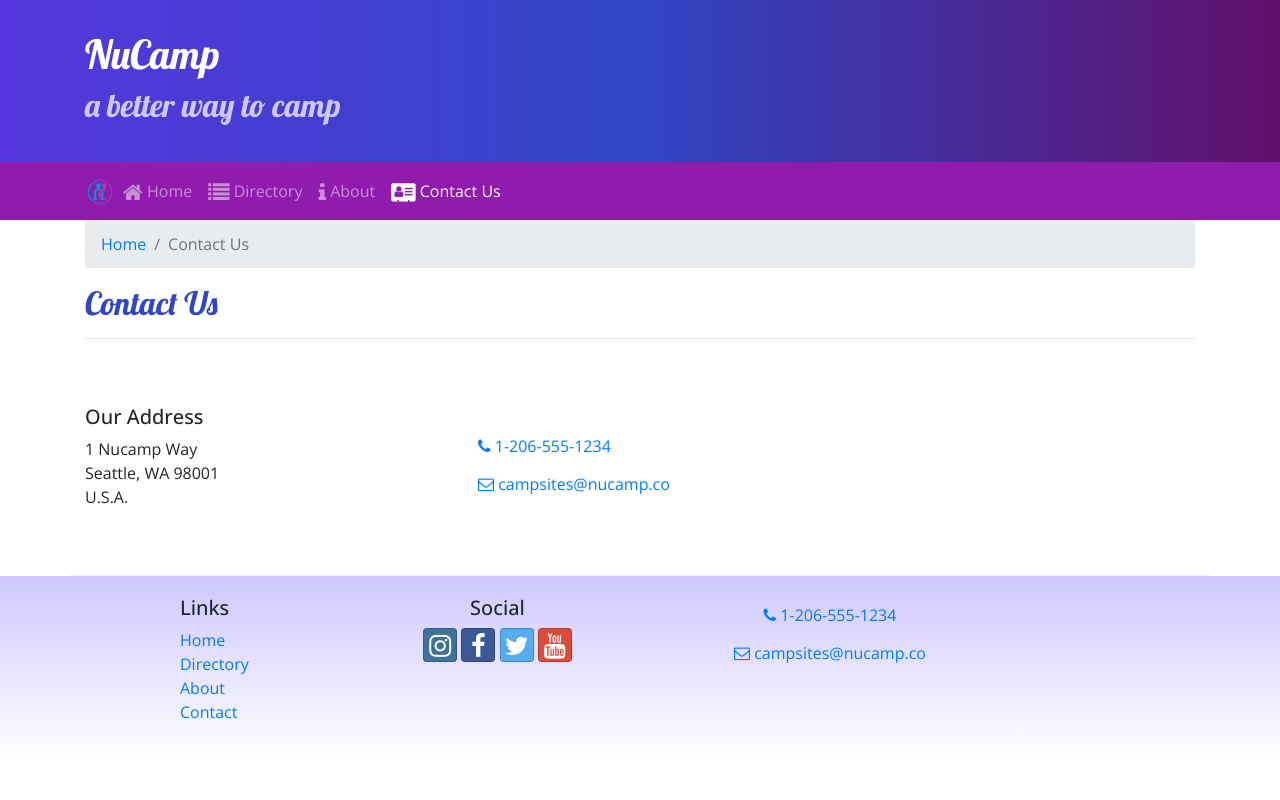
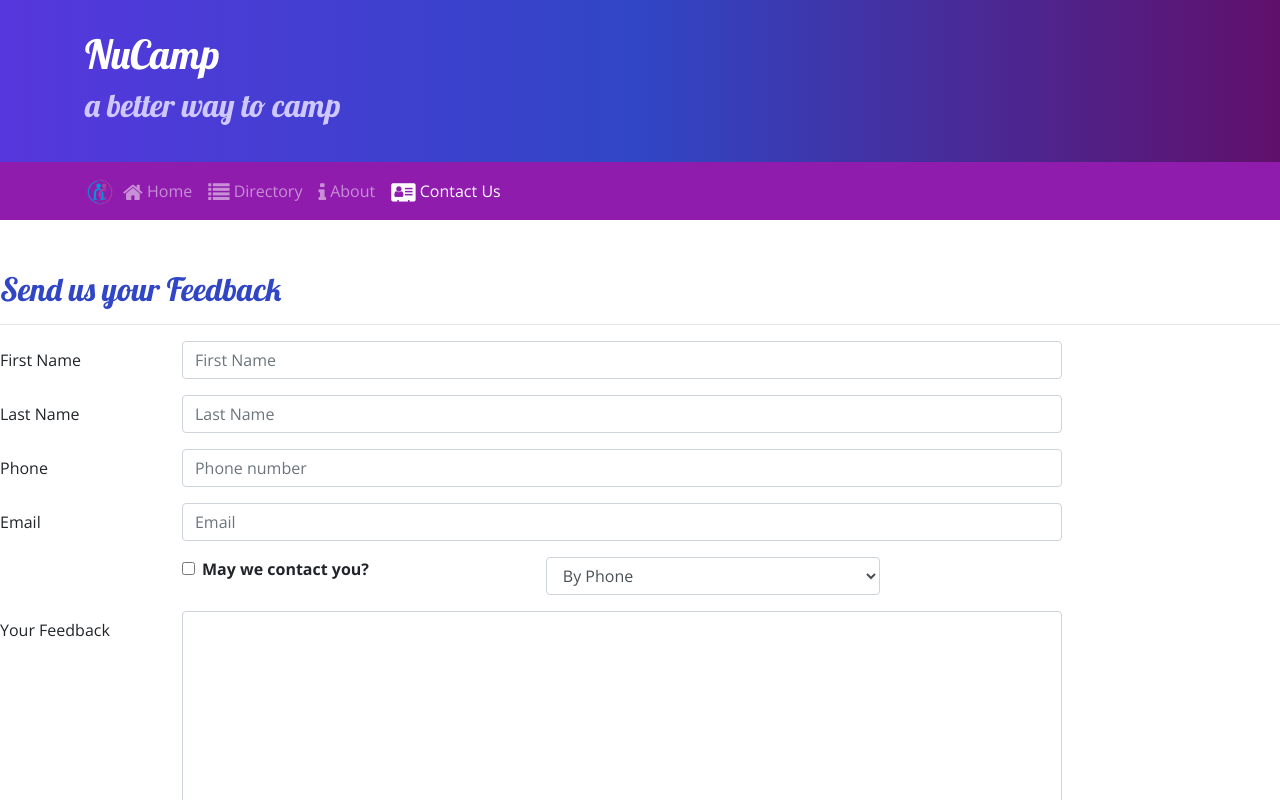
Before and after one commit to CharlesPCodes/Nucamp-React, a React (Create React App) app: page /contactus in a window 1280 px wide. Shown: the top 800 px of the page. Built offline with nearby package versions, Linux system fonts and the light colour scheme.

Commit message:
Forms + Form Validation

```diff
--- a/src/components/ContactComponent.js
+++ b/src/components/ContactComponent.js
@@ -1,42 +1,191 @@
-import React from 'react';
-import { Breadcrumb, BreadcrumbItem } from 'reactstrap';
+import React, {Component} from 'react';
+import { Breadcrumb, BreadcrumbItem, Button, Form, FormGroup, Label, Input, Col, FormFeedback  } from 'reactstrap';
 import { Link } from 'react-router-dom';
 
 
 // create function of Contact pass it props parm
-function Contact(props) {
-    return (
-        <div className="container">
-            <div className="row">
-                <div className="col">
-                    {/* create breadcrumb for easy nav */}
-                     <Breadcrumb>
-                        <BreadcrumbItem><Link to="/home">Home</Link></BreadcrumbItem>
-                        <BreadcrumbItem active>Contact Us</BreadcrumbItem>
-                    </Breadcrumb>
-                    <h2>Contact Us</h2>
-                    <hr />
-                </div>
-            </div>
+class Contact extends Component {
+    constructor(props) {
+        super(props);
 
-            <div className="row row-content align-items-center">
-                {/* Create page with the following */}
-                <div className="col-sm-4">
-                    <h5>Our Address</h5>
-                    <address>
-                        1 Nucamp Way<br />
-                        Seattle, WA 98001<br />
-                        U.S.A.
-                    </address>
-                </div>
-                <div className="col">
-                    {/* anchor tags with phone number and email */}
-                    <a role="button" className="btn btn-link" href="tel:+12065551234"><i className="fa fa-phone"></i> 1-206-555-1234</a><br />
-                    <a role="button" className="btn btn-link" href="mailto:fakeemail@fakeemail.co"><i className="fa fa-envelope-o"></i> campsites@nucamp.co</a>
-                </div>
-            </div>
+        this.state = {
+            firstName: '',
+            lastName: '',
+            phoneNum: '',
+            email: '',
+            agree: false,
+            contactType: 'By Phone',
+            feedback: '',
+            touched: {
+                firstName: false,
+                lastName: false,
+                phoneNum: false,
+                email: false
+            }
+        };
+
+        this.handleInputChange = this.handleInputChange.bind(this);
+        this.handleSubmit = this.handleSubmit.bind(this);
+    }
+
+    validate(firstName, lastName, phoneNum, email) {
+
+        const errors = {
+            firstName: '',
+            lastName: '',
+            phoneNum: '',
+            email: ''
+        };
+
+        if (this.state.touched.firstName) {
+            if (firstName.length < 2) {
+                errors.firstName = 'First name must be at least 2 characters.';
+            } else if (firstName.length > 15) {
+                errors.firstName = 'First name must be 15 or less characters.';
+            }
+        }
+
+        if (this.state.touched.lastName) {
+            if (lastName.length < 2) {
+                errors.lastName = 'Last name must be at least 2 characters.';
+            } else if (lastName.length > 15) {
+                errors.lastName = 'Last name must be 15 or less characters.';
+            }
+        }
+
+        const reg = /^\d+$/;
+        if (this.state.touched.phoneNum && !reg.test(phoneNum)) {
+            errors.phoneNum = 'The phone number should contain only numbers.';
+        }
+
+        if (this.state.touched.email && !email.includes('@')) {
+            errors.email = 'Email should contain a @';
+        }
+
+        return errors;
+    }
+
+    handleBlur = (field) => () => {
+        this.setState({
+            touched: {...this.state.touched, [field]: true}
+        });
+    }
+
+    handleInputChange(event) {
+        const target = event.target;
+        const value = target.type === 'checkbox' ? target.checked : target.value;
+        const name = target.name;
+
+        this.setState({
+          [name]: value
+        });
+    }
+
+    handleSubmit(event) {
+        console.log('Current state is: ' + JSON.stringify(this.state));
+        alert('Current state is: ' + JSON.stringify(this.state));
+        event.preventDefault();
+    }
+    render() {
+        const errors = this.validate(this.state.firstName, this.state.lastName, this.state.phoneNum, this.state.email);
+       return(
+        <div className="row row-content">
+        <div className="col-12">
+           <h2>Send us your Feedback</h2>
+           <hr />
         </div>
-    );
+         <div className="col-md-10">
+             <Form onSubmit={this.handleSubmit}>
+             <FormGroup row>
+                                <Label htmlFor="firstName" md={2}>First Name</Label>
+                                <Col md={10}>
+                                    <Input type="text" id="firstName" name="firstName"
+                                        placeholder="First Name"
+                                        value={this.state.firstName}
+                                        invalid={errors.firstName}
+                                        onBlur={this.handleBlur("firstName")}
+                                        onChange={this.handleInputChange} />
+                                    <FormFeedback>{errors.firstName}</FormFeedback>
+                                </Col>
+                            </FormGroup>
+                            <FormGroup row>
+                                <Label htmlFor="lastName" md={2}>Last Name</Label>
+                                <Col md={10}>
+                                    <Input type="text" id="lastName" name="lastName"
+                                        placeholder="Last Name"
+                                        value={this.state.lastName}
+                                        invalid={errors.lastName}
+                                        onBlur={this.handleBlur("lastName")}
+                                        onChange={this.handleInputChange} />
+                                    <FormFeedback>{errors.lastName}</FormFeedback>
+                                </Col>
+                            </FormGroup>
+                            <FormGroup row>
+                                <Label htmlFor="phoneNum" md={2}>Phone</Label>
+                                <Col md={10}>
+                                    <Input type="tel" id="phoneNum" name="phoneNum"
+                                        placeholder="Phone number"
+                                        value={this.state.phoneNum}
+                                        invalid={errors.phoneNum}
+                                        onBlur={this.handleBlur("phoneNum")}
+                                        onChange={this.handleInputChange} />
+                                    <FormFeedback>{errors.phoneNum}</FormFeedback>
+                                </Col>
+                            </FormGroup>
+                            <FormGroup row>
+                                <Label htmlFor="email" md={2}>Email</Label>
+                                <Col md={10}>
+                                    <Input type="email" id="email" name="email"
+                                        placeholder="Email"
+                                        value={this.state.email}
+                                        invalid={errors.email}
+                                        onBlur={this.handleBlur("email")}
+                                        onChange={this.handleInputChange} />
+                                    <FormFeedback>{errors.email}</FormFeedback>
+                                </Col>
+                            </FormGroup>
+                 <FormGroup row>
+                     <Col md={{size: 4, offset: 2}}>
+                         <FormGroup check>
+                             <Label check>
+                                 <Input type="checkbox"
+                                     name="agree"
+                                     checked={this.state.agree}
+                                     onChange={this.handleInputChange} /> {' '}
+                                 <strong>May we contact you?</strong>
+                             </Label>
+                         </FormGroup>
+                     </Col>
+                     <Col md={4}>
+                         <Input type="select" name="contactType"
+                                 value={this.state.contactType}
+                                 onChange={this.handleInputChange}>
+                             <option>By Phone</option>
+                             <option>By Email</option>
+                         </Input>
+                     </Col>
+                 </FormGroup>
+                 <FormGroup row>
+                     <Label htmlFor="feedback" md={2}>Your Feedback</Label>
+                     <Col md={10}>
+                         <Input type="textarea" id="feedback" name="feedback"
+                             rows="12"
+                             value={this.state.feedback}
+                             onChange={this.handleInputChange}></Input>
+                     </Col>
+                 </FormGroup>
+                 <FormGroup row>
+                     <Col md={{size: 10, offset: 2}}>
+                         <Button type="submit" color="primary">
+                             Send Feedback
+                         </Button>
+                     </Col>
+                 </FormGroup>
+             </Form>
+         </div>
+     </div>
+       )
+
+    }
 }
-
 export default Contact;
```
